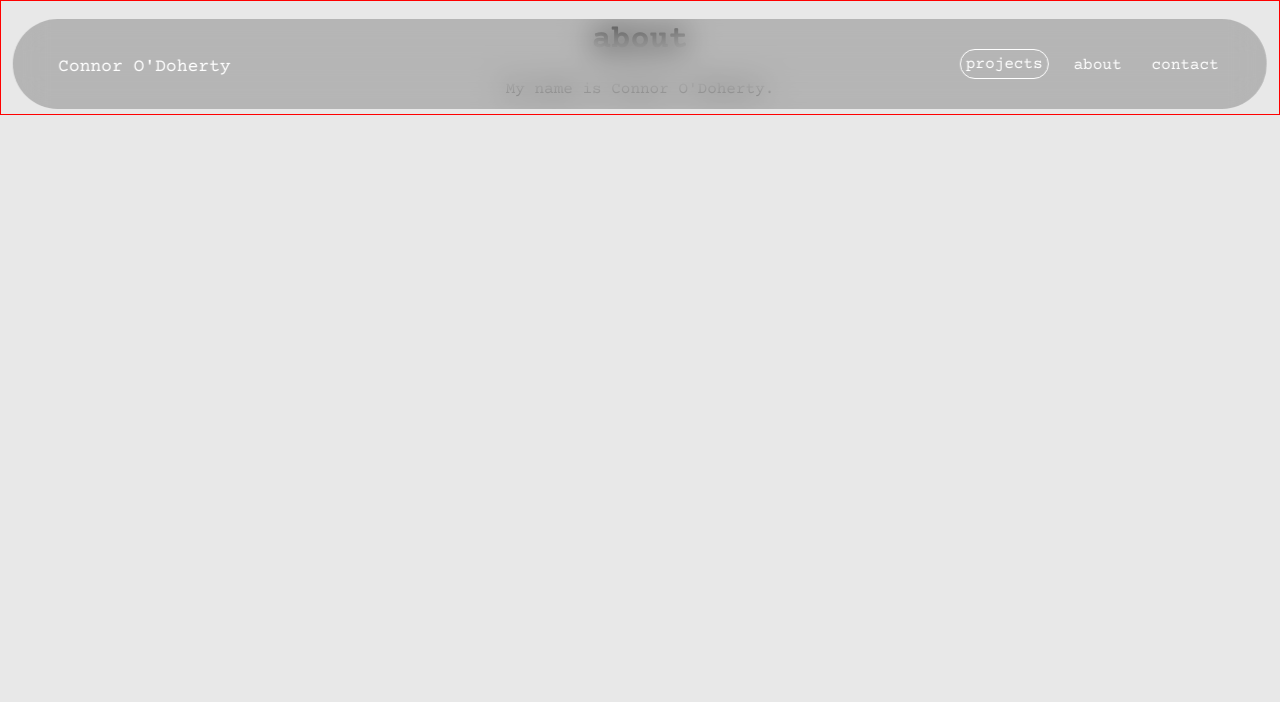
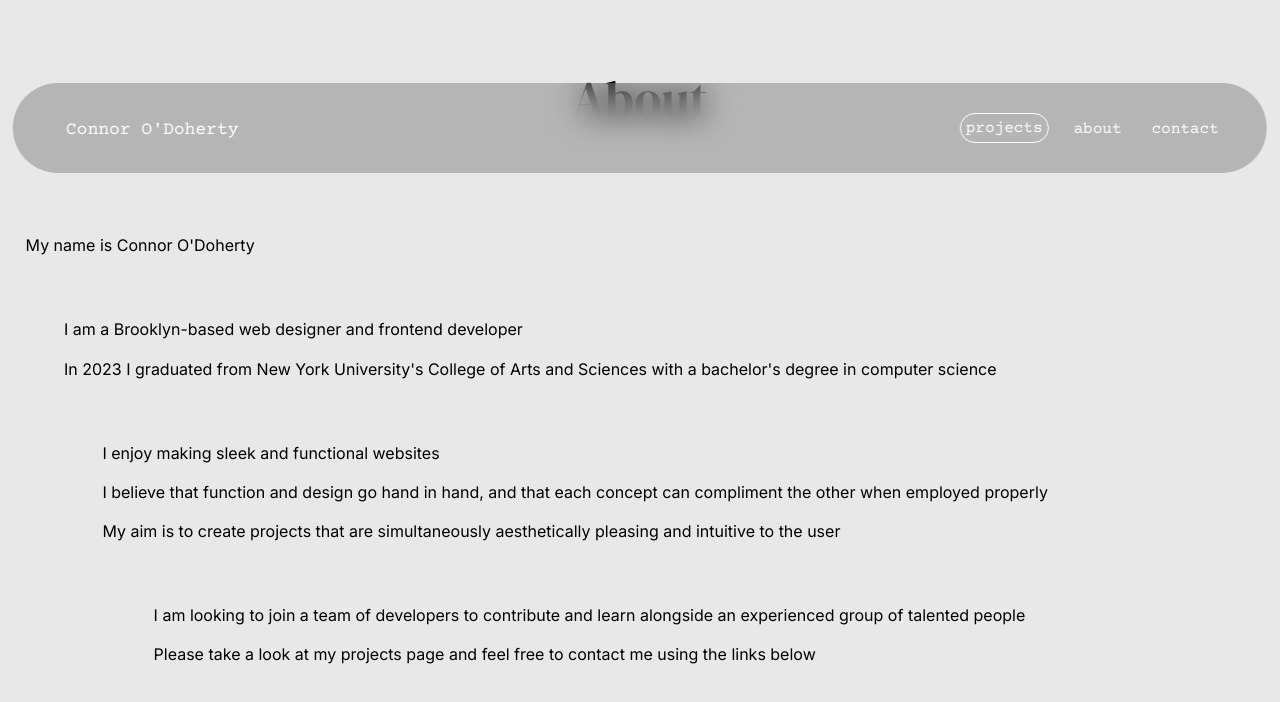
Before and after one commit to cto234/3d-portfolio, a React (Create React App) app: page /about in a window 1280 px wide. Shown: the top 702 px of the page. Built offline with nearby package versions, Linux system fonts and the light colour scheme.

Commit message:
Added about and contact sections

```diff
--- a/src/components/About/About.js
+++ b/src/components/About/About.js
@@ -4,9 +4,30 @@ const About = ({id}) => {
 
     return(
         <div id={id} className='about-container'>
-            <h1 className='about-title'>about</h1>
-            <p className='p1'>
-                My name is Connor O'Doherty.
+            <h1 className='about-title'>About</h1>
+            <p className='line line1'>
+                My name is Connor O'Doherty
+            </p>
+            <p className='line line2'>
+                I am a Brooklyn-based web designer and frontend developer
+            </p>
+            <p className='line line3'>
+                In 2023 I graduated from New York University's College of Arts and Sciences with a bachelor's degree in computer science
+            </p>
+            <p className='line line4'>
+                I enjoy making sleek and functional websites
+            </p>
+            <p className='line line5'>
+               I believe that function and design go hand in hand, and that each concept can compliment the other when employed properly
+            </p>
+            <p className='line line6'>
+                My aim is to create projects that are simultaneously aesthetically pleasing and intuitive to the user
+            </p>
+            <p className='line line7'>
+                I am looking to join a team of developers to contribute and learn alongside an experienced group of talented people
+            </p>
+            <p className='line line8'>
+                Please take a look at my projects page and feel free to contact me using the links below
             </p>
         </div>
     )
--- a/src/components/About/about.scss
+++ b/src/components/About/about.scss
@@ -1,3 +1,87 @@
-.about-container{
-    border: 1px solid red;
+.about-title{
+    font-size: 50px;
+    margin-top: 5%;
+    margin-bottom: 8%;
 }
+
+.line {
+    display: block;
+    width: auto;
+    margin-left: 5%;
+    margin-right: 2%;
+    margin-bottom: -1%;
+    text-align: left;
+  }
+  .line1  {
+    margin-left:2%;
+    margin-bottom: 5%;
+  }
+
+  .line2 {
+    margin-left: 5%;
+    margin-bottom: 1.5%;
+  }
+
+  .line3 {
+    margin-left: 5%;
+    margin-bottom: 5%;
+  }
+  .line4 {
+    margin-left: 8%;
+    margin-bottom: 1.5%;
+  }
+  .line5 {
+    margin-left: 8%;
+    margin-bottom: 1.5%;
+  }
+  .line6 {
+    margin-left: 8%;
+    margin-bottom: 5%;
+  }
+  .line7 {
+    margin-left: 12%;
+    margin-bottom: 1.5%;
+  }
+  .line8 {
+    margin-left: 12%;
+    margin-bottom: 10%;
+  }
+
+
+/*
+  .line1  {
+    margin-left: 10%;
+    margin-bottom: 5%;
+  }
+
+  .line2 {
+    margin-left: 15%;
+    margin-bottom: 2%;
+  }
+
+  .line3 {
+    margin-left: 15%;
+    margin-bottom: 10%;
+  }
+  .line4 {
+    margin-left: 3%;
+    margin-bottom: -0.5%;
+  }
+  .line5 {
+    margin-left: 3%;
+    margin-bottom: 1%;
+  }
+  .line6 {
+    text-align: right;
+    margin-right: 5%;
+    margin-bottom: 6%;
+  }
+  .line7 {
+    margin-left: 20%;
+    margin-bottom: 2%;
+  }
+  .line8 {
+    margin-left: 20%;
+    margin-bottom: -1%;
+  }
+  */
--- /dev/null
+++ b/src/components/Contact/Contact.js
@@ -0,0 +1,16 @@
+import './contact.scss';
+
+const Contact = ({id}) => {
+    return(
+        <div id={id} className='contact-container'>
+            <h1 className='contact-title'>Contact</h1>
+            <div className='link-container'>
+                <a className='email-link' href="mailto:connor.t.odoherty@gmail.com">email</a>
+                <a className='linkedin-link' href="https://www.linkedin.com/in/connor-o-doherty-503249235/">linkedin</a>
+                <a className='github-link' href='https://github.com/cto234'>github</a>
+            </div>
+        </div>
+    )
+}
+
+export default Contact;
--- /dev/null
+++ b/src/components/Contact/contact.scss
@@ -0,0 +1,17 @@
+.contact-title{
+    font-size: 50px;
+    margin-top: 5%;
+}
+
+.link-container{
+    margin-top: 20%;
+    margin-bottom: 20%;
+}
+
+.email-link,
+.linkedin-link,
+.github-link{
+    display: block; /* Display each link on its own line */
+    color: blue; /* Set link color */
+    margin-bottom: 10px;
+}
--- a/src/components/Header/Header.js
+++ b/src/components/Header/Header.js
@@ -11,6 +11,14 @@ const Header = () => {
           smooth: 'easeInOutQuad',
         });
       };
+
+      const scrollToContact = () => {
+        scroll.scrollTo('contactSection', {
+          duration: 800,
+          smooth: 'easeInOutQuad',
+        });
+      };
+
 
     return (
         <div className="header-container">
@@ -31,11 +39,20 @@ const Header = () => {
                     onClick={scrollToAbout}
                     activeClass="active"
                     spy={true}
+                    offset={-100}
                     >about
                 </ScrollLink>
-                <NavLink exact="true" activeclassname='active' className='contact-link' to='/contact'>
-                    contact
-                </NavLink>
+                <ScrollLink
+                    className='contact-link'
+                    to="contactSection"
+                    smooth={true}
+                    duration={800}
+                    onClick={scrollToContact}
+                    activeClass="active"
+                    spy={true}
+                    offset={-100}
+                    >contact
+                    </ScrollLink>
             </nav>
         </div>
     );
--- a/src/components/Header/header.scss
+++ b/src/components/Header/header.scss
@@ -27,7 +27,9 @@ body {
       text-decoration: none;
       color: white; /* Text color for the name */
       font-size: 18px; /* Adjust font size as needed */
-      margin-top: 3px;
+      margin-top: 2px;
+      margin-left: 7%;
+      white-space: nowrap;
   }
 
   nav {
@@ -64,6 +66,5 @@ body {
   .active {
       font-weight: bold; /* Style for active link */
       text-decoration: underline;
-      color: red;
   }
 }
--- a/src/components/Home/Home.js
+++ b/src/components/Home/Home.js
@@ -1,6 +1,7 @@
 import React from 'react';
 import Head from '../Head/Head';
 import About from '../About/About';
+import Contact from '../Contact/Contact';
 import './home.scss';
 
 const Home = () => {
@@ -9,6 +10,7 @@ const Home = () => {
       <Head />
       <div className="content">
         <About id='aboutSection' />
+        <Contact id='contactSection' />
       </div>
     </div>
   );
--- a/src/components/Home/home.scss
+++ b/src/components/Home/home.scss
@@ -4,5 +4,5 @@
 
 
 .content {
-    padding-top: 200px; /* Adjust as needed */
+    padding-top: 20px; /* Adjust as needed */
   }
--- a/src/index.css
+++ b/src/index.css
@@ -1,4 +1,4 @@
-@import url('https://fonts.googleapis.com/css2?family=Courier+Prime:ital,wght@0,400;0,700;1,400;1,700&display=swap');
+@import url('https://fonts.googleapis.com/css2?family=Courier+Prime:ital,wght@0,400;0,700;1,400;1,700&family=DM+Serif+Display:ital@0;1&family=Inter:wght@100..900&display=swap');
 
 body {
   margin: 0;
@@ -10,6 +10,19 @@ body {
   background-color: #e8e8e8;
 }
 
+h1 {
+  font-family: 'DM Serif Display', -apple-system, BlinkMacSystemFont, 'Segoe UI', 'Roboto', 'Oxygen',
+    'Ubuntu', 'Cantarell', 'Fira Sans', 'Droid Sans', 'Helvetica Neue',
+    sans-serif;
+  font-weight: 100;
+}
+
+p {
+  font-family: 'Inter', -apple-system, BlinkMacSystemFont, 'Segoe UI', 'Roboto', 'Oxygen',
+    'Ubuntu', 'Cantarell', 'Fira Sans', 'Droid Sans', 'Helvetica Neue',
+    sans-serif;
+}
+
 code {
   font-family: source-code-pro, Menlo, Monaco, Consolas, 'Courier New',
     monospace;
```
Also changed, not shown: 1 other file (tests, documents, lock files or other folders).
